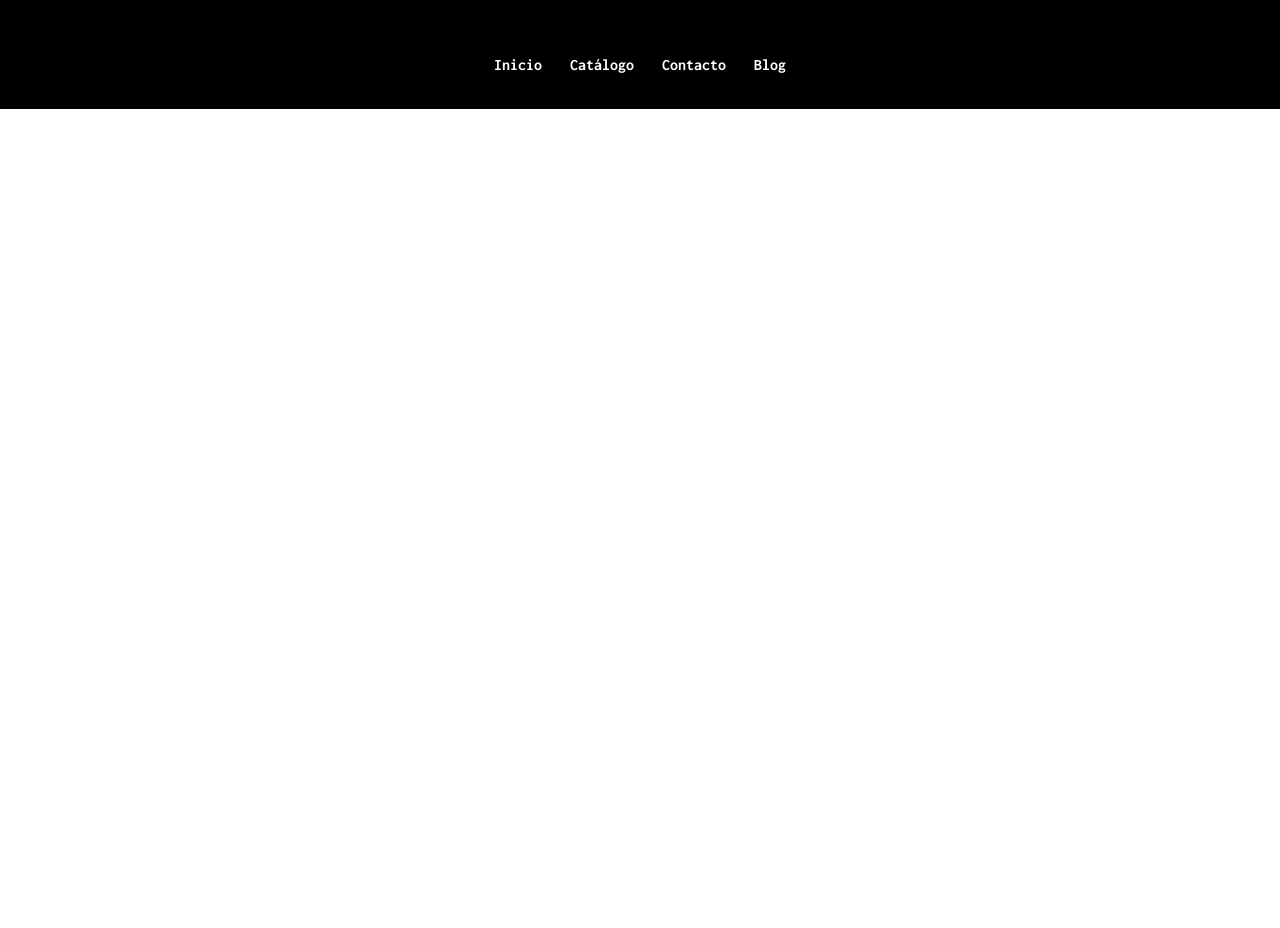
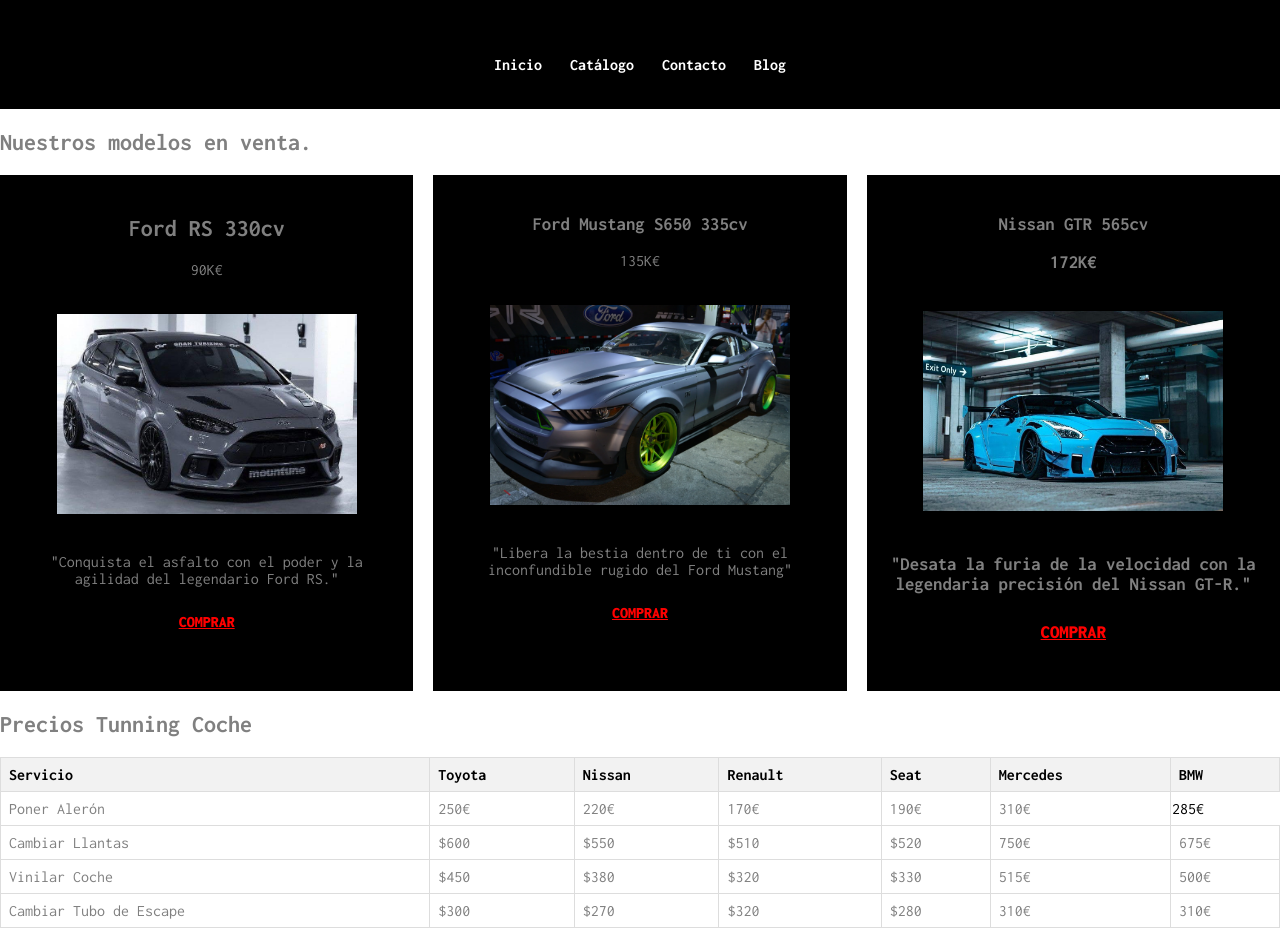
Before and after one commit to EnekoFuente/Entregable-I, a plain HTML site: page Catalogo.html in a window 1280 px wide. Shown: the part 180-1108 px from the top of the page. Before the commit the page ends 800 px from the top, so only its background shows below. Drawn offline with Linux system fonts and the light colour scheme.

Commit message:
commit 4

```diff
--- a/Catalogo.html
+++ b/Catalogo.html
@@ -27,5 +27,96 @@
         </div>
     </div>
 
+    <main>
+        <section>
+            <h1 class="TituloCatologo">Nuestros modelos en venta.</h1>
+            <div class="listado">
+                <article class="Numero1">
+                    <div class="info">
+                        <h2>Ford RS 330cv</h2>
+                        <p class="precio">90K€</p>
+                        <img src="img/coche3.jpg" alt="Imagen noticia 1">
+                        <p class="textoscoches">"Conquista el asfalto con el poder y la agilidad del legendario Ford RS."</p>
+                        <a href="#" class="btn">Comprar</a>
+                    </div>
+                </article>
+                <article class="Numero2">
+                    <div class="info">
+                        <h3>Ford Mustang S650 335cv</h3>
+                        <p class="precio">135K€</p>
+                    <img src="img/coche5.webp" alt ="Imagen noticia 2">
+                    <p class="textoscoches">"Libera la bestia dentro de ti con el inconfundible rugido del Ford Mustang"</p>
+                        <a href="#" class="btn">Comprar</a>
+                    </div>
+                </article>
+                <article class="Numero3">
+                    <div class="info">
+                        <h3>Nissan GTR 565cv<h3>
+                        <p class="precio">172K€</p>
+                    <img src="img/coche4.jpg" alt ="Imagen noticia 3">
+                    <p class="textoscoches">"Desata la furia de la velocidad con la legendaria precisión del Nissan GT-R."</p>
+                        <a href="#" class="btn">Comprar</a>
+                    </div>
+                </article>
+            </div>
+        </section>
+    </main>
+
+<h2 class="TituloCatologo"> Precios Tunning Coche</h2>
+
+<table class="table">
+  <thead>
+    <tr>
+      <th class="th">Servicio</th>
+      <th class="th">Toyota</th>
+      <th class="th">Nissan</th>
+      <th class="th">Renault</th>
+      <th class="th">Seat</th>
+      <th class="th">Mercedes</th>
+      <th class="th">BMW</th>
+    </tr>
+  </thead>
+  <tbody>
+    <tr>
+      <td class="td">Poner Alerón</td>
+      <td class="td">250€</td>
+      <td class="td">220€</td>
+      <td class="td">170€</td>
+      <td class="td">190€</td>
+      <td class="td">310€</td>
+      <td class="">285€</td>
+    </tr>
+    <tr>
+      <td class="td">Cambiar Llantas</td>
+      <td class="td">$600</td>
+      <td class="td">$550</td>
+      <td class="td">$510</td>
+      <td class="td">$520</td>
+      <td class="td">750€</td>
+      <td class="td">675€</td>
+    </tr>
+    <tr>
+      <td class="td">Vinilar Coche</td>
+      <td class="td">$450</td>
+      <td class="td">$380</td>
+      <td class="td">$320</td>
+      <td class="td">$330</td>
+      <td class="td">515€</td>
+      <td class="td">500€</td>
+
+    </tr>
+    <tr>
+      <td class="td">Cambiar Tubo de Escape</td>
+      <td class="td">$300</td>
+      <td class="td">$270</td>
+      <td class="td">$320</td>
+      <td class="td">$280</td>
+      <td class="td">310€</td>
+      <td class="td">310€</td>
+    </tr>
+    <!-- Agrega más servicios si es necesario -->
+  </tbody>
+</table>
+</div>
 </body>
 </html>
--- a/css/app.css
+++ b/css/app.css
@@ -95,3 +95,96 @@ nav ul li a:hover {
     flex-direction: column;
     justify-content: center;
 }
+
+.listado {
+    display:grid;
+    grid-template-columns: repeat(3,1fr);
+    column-gap: 20px;
+    row-gap: 20px;
+    text-align: center;
+    color: gray;
+    background-color: white;
+}
+
+.Numero1 {
+    grid-column-start: 1;
+    grid-column-end: 1;
+}
+.Numero2 {
+    grid-column-start: 2;
+    grid-column-end: 2;
+}
+.Numero3 {
+    grid-column-start: 3;
+    grid-column-end: 3;
+}
+.Numero1 img{
+
+    width: 300px;
+    height: 200px;
+    object-fit: cover;
+    margin-top:20px;
+    margin-bottom: 20px;
+}
+
+.Numero2 img{
+
+    width: 300px;
+    height: 200px;
+    object-fit: cover;
+    margin-top:20px;
+    margin-bottom: 20px;
+
+}
+
+.Numero3 img{
+
+    width: 300px;
+    height: 200px;
+    object-fit: cover;
+    margin-top:20px;
+    margin-bottom: 20px;
+
+}
+.info{
+    text-align: center;
+    color: gray;
+    padding: 20px;
+
+}
+
+.Numero1, .Numero2, .Numero3{
+
+    background-color: black;
+}
+
+.btn{
+    background-color:black;
+    display: block;/*Funcion bloque*/
+    color:red;
+    transition: background-color 0.3s ease-out;
+    text-transform:uppercase;
+    font-weight: 900;
+    padding:10px;
+    margin-top:10px;
+}
+.TituloCatologo{
+    color:gray ;
+}
+
+.table {
+    width: 100%;
+    border-collapse: collapse;
+}
+.th {
+    border: 1px solid #dddddd;
+    background-color: #f2f2f2;
+    text-align: left;
+    padding: 8px;
+  }
+.td{
+    border: 1px solid #dddddd;
+    text-align: left;
+    padding: 8px;
+    color: gray;
+}
```
Also changed, not shown: index.html (+7 -7 lines), img/coche3.jpg (added), img/coche4.jpg (added), img/coche5.webp (added).
